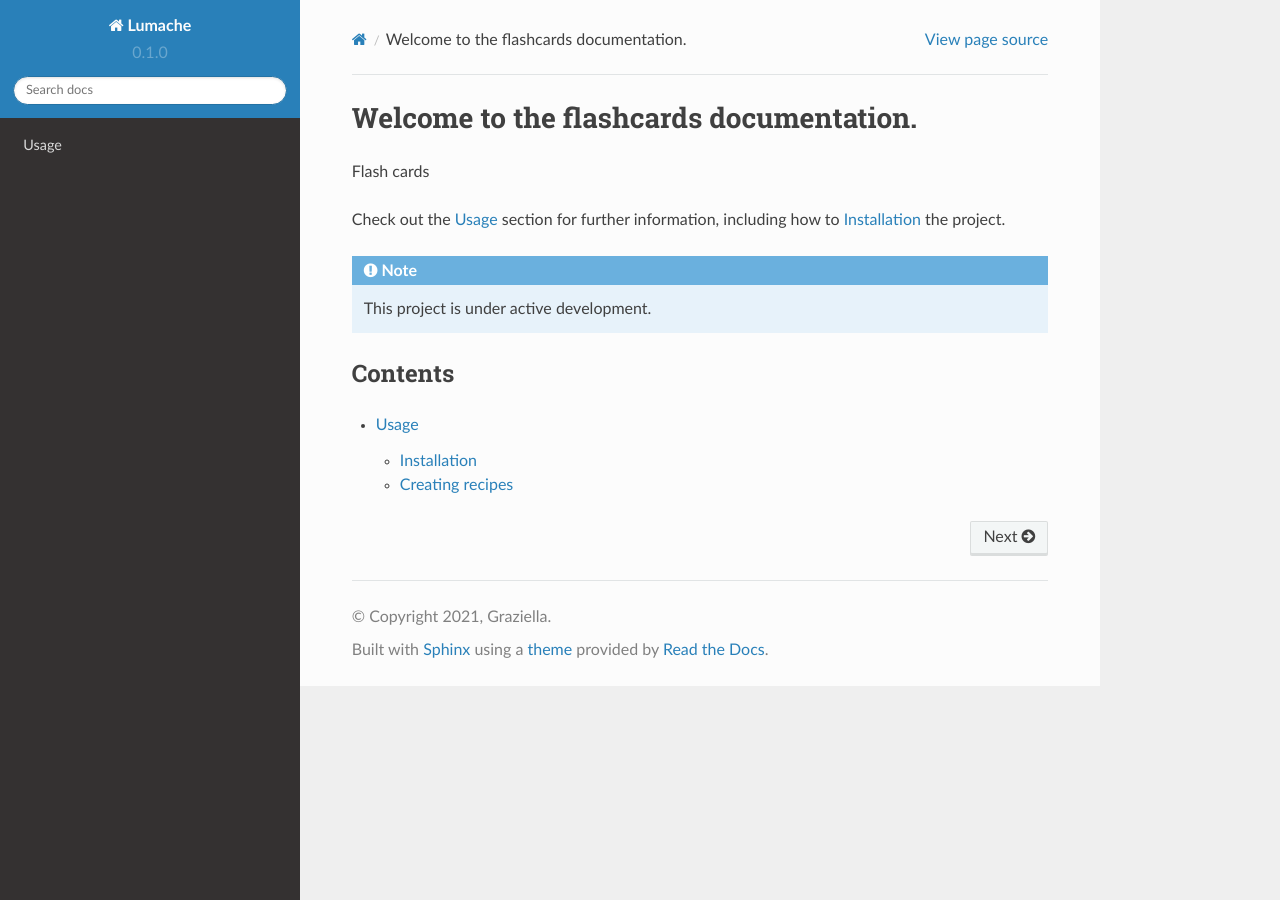
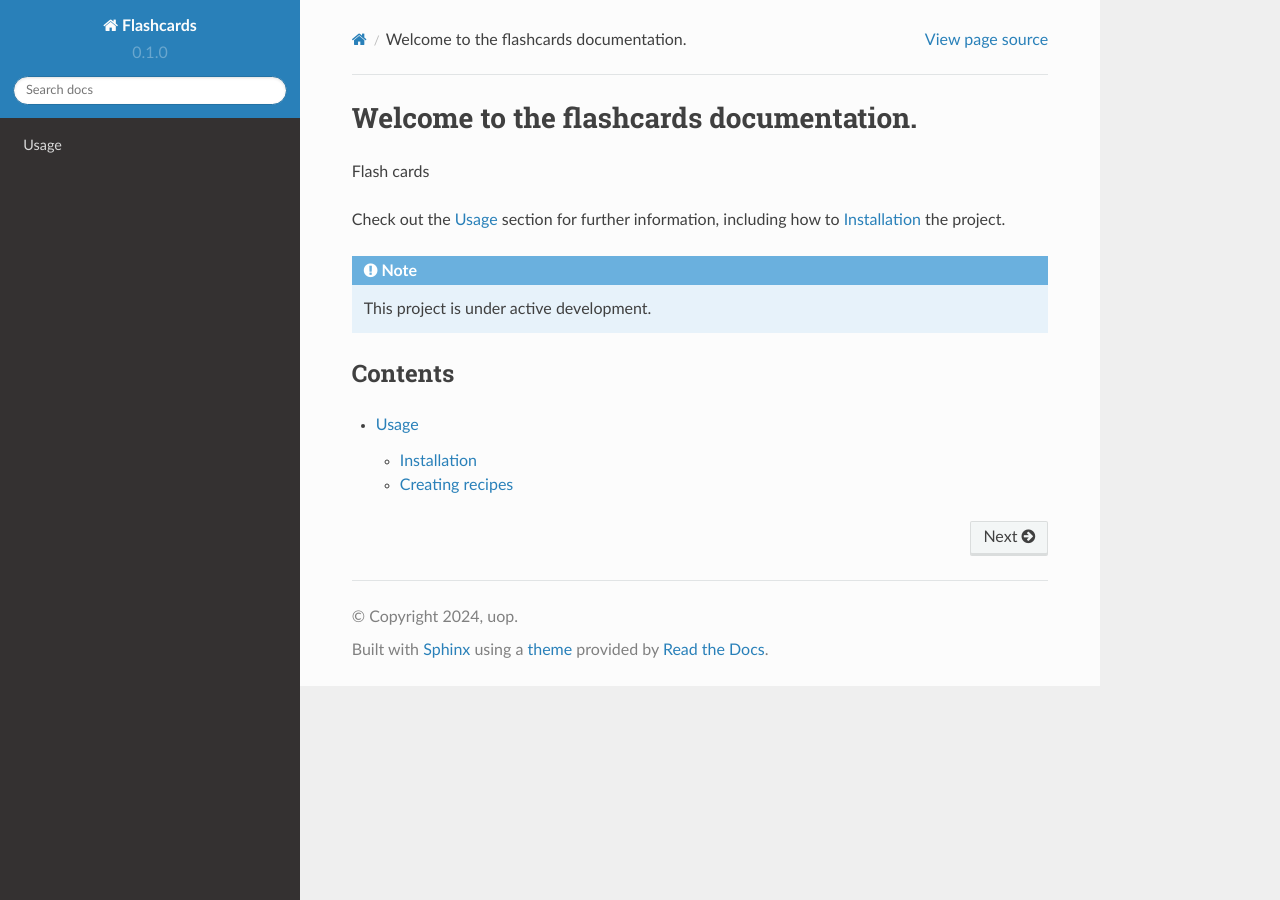
Before and after one commit to SETAP-2NDYEAR/flashcards_documentation, a Sphinx documentation site: the page built from docs/source/index.rst, in a window 1280 px wide. Built offline with Sphinx 7.4.7 and the Read the Docs theme 2.0.0, drawn with Linux system fonts in a browser that asks for light colours.

Commit message:
Update conf.py

```diff
--- a/docs/source/conf.py
+++ b/docs/source/conf.py
@@ -2,9 +2,9 @@
 
 # -- Project information
 
-project = 'Lumache'
-copyright = '2021, Graziella'
-author = 'Graziella'
+project = 'Flashcards'
+copyright = '2024, uop'
+author = 'people'
 
 release = '0.1'
 version = '0.1.0'
```
